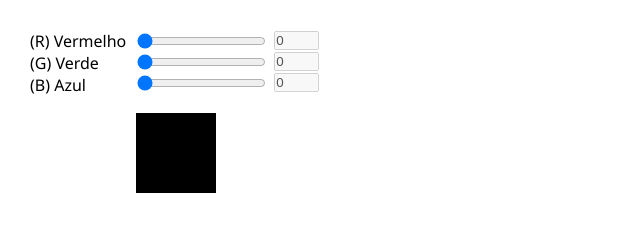
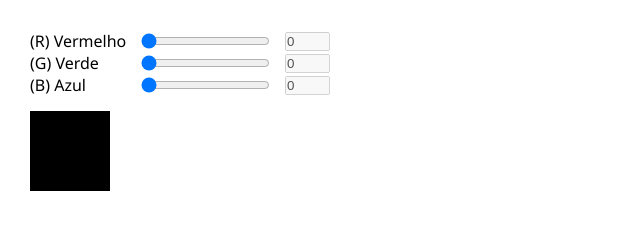
Before and after one commit to thiagocrux/color-changing-sliders, a plain HTML site: page index.html in a window 1280 px wide. Shown: the whole page, without its empty margins (0-640 px from the left). Drawn offline with Linux system fonts and the light colour scheme.

Commit message:
Melhorias no código e no layout

```diff
--- a/index.html
+++ b/index.html
@@ -7,27 +7,29 @@
     <title>Color Changing Sliders</title>
   </head>
   <body>
-    <div id="color-labels">
+      <div id="color-controls">
+        <div>
           <p>(R) Vermelho</p>
-      <p>(G) Verde</p>
-      <p>(B) Azul</p>
-    </div>
-
-    <div>
-      <div id="color-controls">
           <div>
             <input type="range" value="0" min="0" max="255" class="slider" />
             <input type="number" value="0" class="input" disabled />
           </div>
+        </div>
 
+        <div>
+          <p>(G) Verde</p>
           <div>
             <input type="range" value="0" min="0" max="255" class="slider" />
             <input type="number" value="0" class="input" disabled />
           </div>
+        </div>
 
+        <div>
+          <p>(B) Azul</p>
           <div>
             <input type="range" value="0" min="0" max="255" class="slider" />
             <input type="number" value="0" class="input" disabled />
+          </div>
         </div>
       </div>
 
--- a/style.css
+++ b/style.css
@@ -7,27 +7,24 @@
 body {
   font: 500 16px 'Segoe UI', sans-serif;
   padding: 30px;
-  display: flex;
-  flex-direction: row;
-}
-
-#color-labels {
-  margin-right: 10px;
-  display: flex;
-  flex-direction: column;
 }
 
 #color-controls {
   display: flex;
   flex-direction: column;
-  margin-bottom: 20px;
+  margin-bottom: 15px;
 }
 
 #color-controls > div {
-  margin: 1px;
+  width: 300px;
   display: flex;
   align-items: center;
-  justify-content: center;
+  justify-content: space-between;
+}
+
+#color-controls > div > div {
+  display: flex;
+  align-items: center;
 }
 
 #color-display {
@@ -36,6 +33,6 @@ body {
 }
 
 .input {
-  margin-left: 8px;
+  margin-left: 15px;
   width: 45px;
 }
```
Lines whose indentation alone changed are shown as unchanged.
